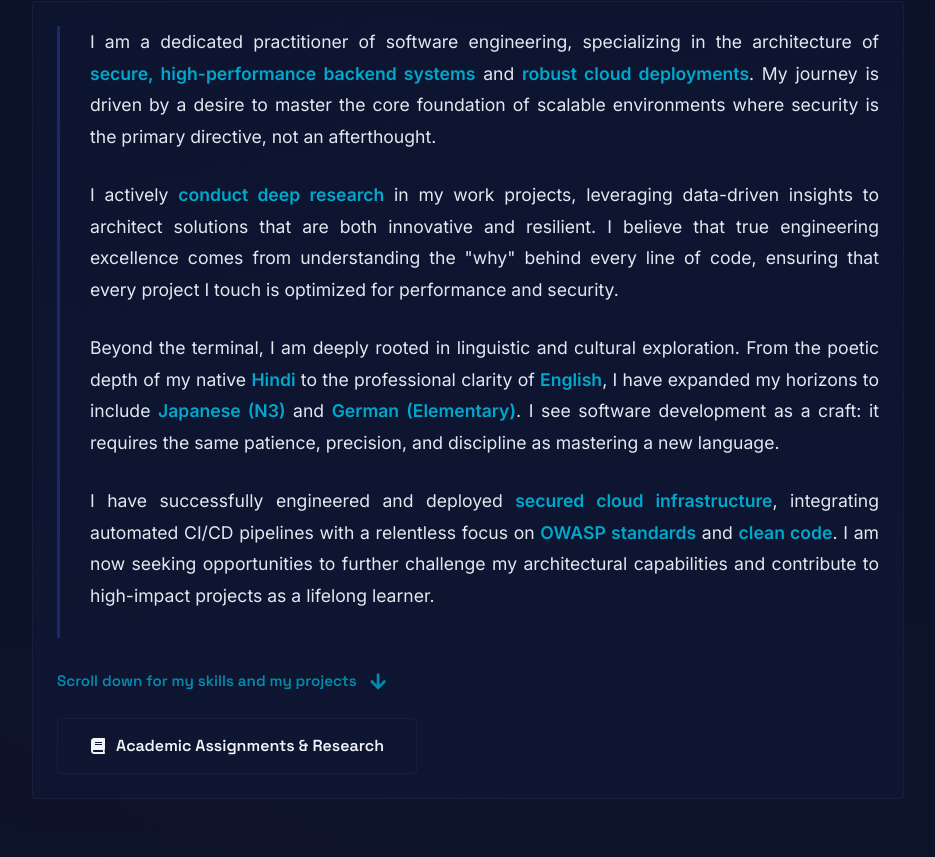
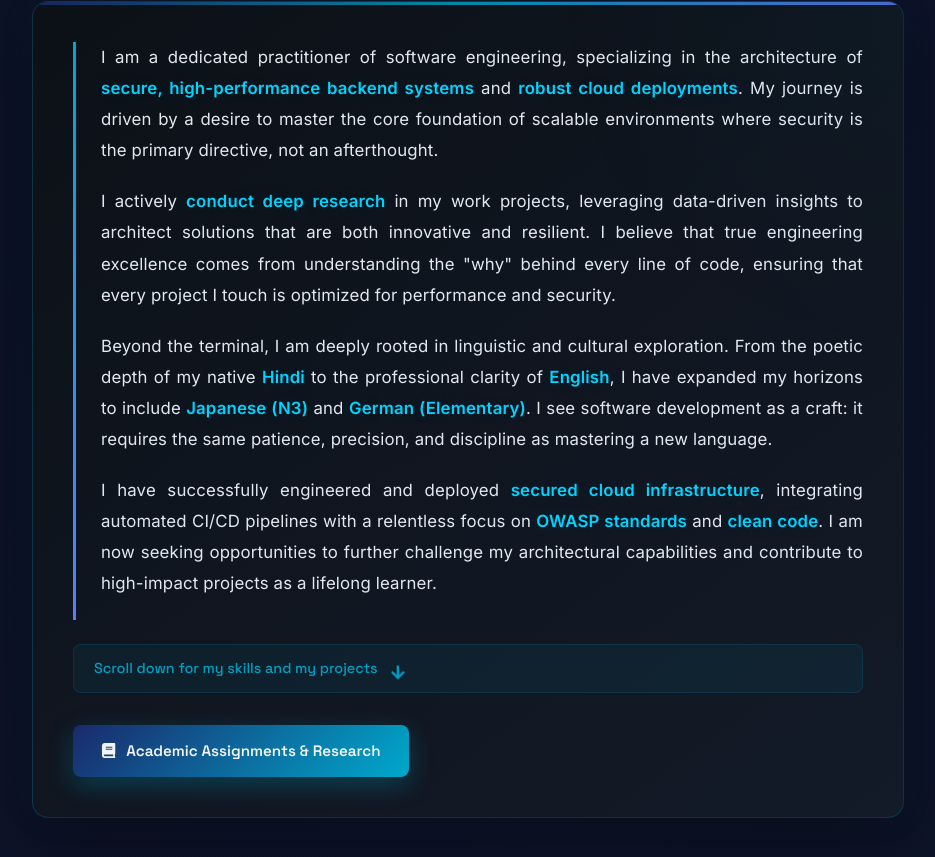
Before and after one commit to ashishkrshaw/Profile, a React (Vite) app: page / in a window 1280 px wide. Shown: the part 983-1840 px from the top of the page, without its empty margins (172-1107 px from the left). Built offline with nearby package versions, Linux system fonts and the light colour scheme.

Commit message:
some new tweaks

```diff
--- a/src/pages/Home.module.css
+++ b/src/pages/Home.module.css
@@ -401,27 +401,90 @@ html {
     overflow: hidden;
 }
 
+/* Premium About Card */
+.aboutContent {
+    background: linear-gradient(145deg, rgba(13, 17, 23, 0.95), rgba(20, 28, 40, 0.9));
+    border: 1px solid rgba(0, 168, 204, 0.2);
+    border-radius: 16px;
+    padding: 40px;
+    position: relative;
+    overflow: hidden;
+    box-shadow: 0 20px 60px rgba(0, 0, 0, 0.4), 0 0 40px rgba(0, 168, 204, 0.05);
+}
+
+.aboutContent::before {
+    content: '';
+    position: absolute;
+    top: 0;
+    left: 0;
+    right: 0;
+    height: 3px;
+    background: linear-gradient(90deg, var(--accent), var(--accent-light), var(--violet));
+    opacity: 0.8;
+}
+
+.aboutContent::after {
+    content: '';
+    position: absolute;
+    top: -50%;
+    right: -50%;
+    width: 100%;
+    height: 100%;
+    background: radial-gradient(circle, rgba(0, 168, 204, 0.03), transparent 60%);
+    pointer-events: none;
+}
+
 .aboutPersonal {
-    border-left: 3px solid var(--accent);
-    padding-left: 30px;
-    margin-bottom: 2em;
+    border-left: 3px solid transparent;
+    border-image: linear-gradient(180deg, var(--accent-light), var(--violet)) 1;
+    padding-left: 25px;
+    margin-bottom: 1.5em;
+    position: relative;
 }
 
 .scrollDownTip {
     display: flex;
     align-items: center;
     gap: 12px;
-    font-size: 0.95em;
+    font-size: 0.9em;
     color: var(--accent-light);
-    font-weight: 600;
+    font-weight: 500;
     font-family: var(--font-jp);
-    margin-top: 2em;
-    opacity: 0.8;
-    animation: bounce 2s infinite;
+    margin-top: 1.5em;
+    padding: 12px 20px;
+    background: rgba(0, 168, 204, 0.08);
+    border-radius: 8px;
+    border: 1px solid rgba(0, 168, 204, 0.15);
+    animation: pulse 3s ease-in-out infinite;
 }
 
 .scrollDownTip svg {
-    font-size: 1.2em;
+    font-size: 1.1em;
+    animation: bounceArrow 1.5s ease-in-out infinite;
+}
+
+@keyframes pulse {
+
+    0%,
+    100% {
+        opacity: 0.8;
+    }
+
+    50% {
+        opacity: 1;
+    }
+}
+
+@keyframes bounceArrow {
+
+    0%,
+    100% {
+        transform: translateY(0);
+    }
+
+    50% {
+        transform: translateY(5px);
+    }
 }
 
 @keyframes bounce {
@@ -445,23 +508,64 @@ html {
 
 .aboutContent p {
     color: #e2e8f0;
-    /* Zen White for better pop/readability */
-    font-size: 1.1em;
-    line-height: 1.8;
-    margin-bottom: 1.5em;
+    font-size: 1.05em;
+    line-height: 1.85;
+    margin-bottom: 1.2em;
     text-align: justify;
+    letter-spacing: 0.01em;
 }
 
 .aboutContent strong {
-    color: var(--accent-light);
+    color: #00d4ff;
     font-weight: 600;
+    text-shadow: 0 0 20px rgba(0, 212, 255, 0.15);
 }
 
 .aboutCtas {
-    margin-top: 1.5em;
+    margin-top: 2em;
     display: flex;
     flex-wrap: wrap;
     gap: 1em;
+}
+
+.aboutCtas a,
+.aboutCtas .btnOutline {
+    display: inline-flex;
+    align-items: center;
+    gap: 10px;
+    padding: 14px 28px;
+    background: linear-gradient(135deg, var(--accent), var(--accent-light));
+    color: #fff;
+    font-size: 0.95em;
+    font-weight: 600;
+    border-radius: 8px;
+    text-decoration: none;
+    border: none;
+    box-shadow: 0 8px 25px rgba(0, 168, 204, 0.3), 0 4px 12px rgba(0, 0, 0, 0.2);
+    transition: all 0.3s ease;
+    position: relative;
+    overflow: hidden;
+}
+
+.aboutCtas a::before {
+    content: '';
+    position: absolute;
+    top: 0;
+    left: -100%;
+    width: 100%;
+    height: 100%;
+    background: linear-gradient(90deg, transparent, rgba(255, 255, 255, 0.2), transparent);
+    transition: left 0.5s ease;
+}
+
+.aboutCtas a:hover::before {
+    left: 100%;
+}
+
+.aboutCtas a:hover,
+.aboutCtas .btnOutline:hover {
+    transform: translateY(-3px);
+    box-shadow: 0 12px 35px rgba(0, 168, 204, 0.4), 0 6px 16px rgba(0, 0, 0, 0.3);
 }
 
 .readMoreBtn {
@@ -1024,6 +1128,46 @@ html {
 .ctaCenter {
     text-align: center;
     margin-top: 30px;
+}
+
+.ctaCenter a,
+.ctaCenter .btnOutline {
+    display: inline-flex;
+    align-items: center;
+    gap: 10px;
+    padding: 14px 28px;
+    background: linear-gradient(135deg, var(--accent), var(--accent-light));
+    color: #fff;
+    font-size: 0.95em;
+    font-weight: 600;
+    border-radius: 8px;
+    text-decoration: none;
+    border: none;
+    box-shadow: 0 8px 25px rgba(0, 168, 204, 0.3), 0 4px 12px rgba(0, 0, 0, 0.2);
+    transition: all 0.3s ease;
+    position: relative;
+    overflow: hidden;
+}
+
+.ctaCenter a::before {
+    content: '';
+    position: absolute;
+    top: 0;
+    left: -100%;
+    width: 100%;
+    height: 100%;
+    background: linear-gradient(90deg, transparent, rgba(255, 255, 255, 0.2), transparent);
+    transition: left 0.5s ease;
+}
+
+.ctaCenter a:hover::before {
+    left: 100%;
+}
+
+.ctaCenter a:hover,
+.ctaCenter .btnOutline:hover {
+    transform: translateY(-3px);
+    box-shadow: 0 12px 35px rgba(0, 168, 204, 0.4), 0 6px 16px rgba(0, 0, 0, 0.3);
 }
 
 /* === ACADEMICS === */
```
